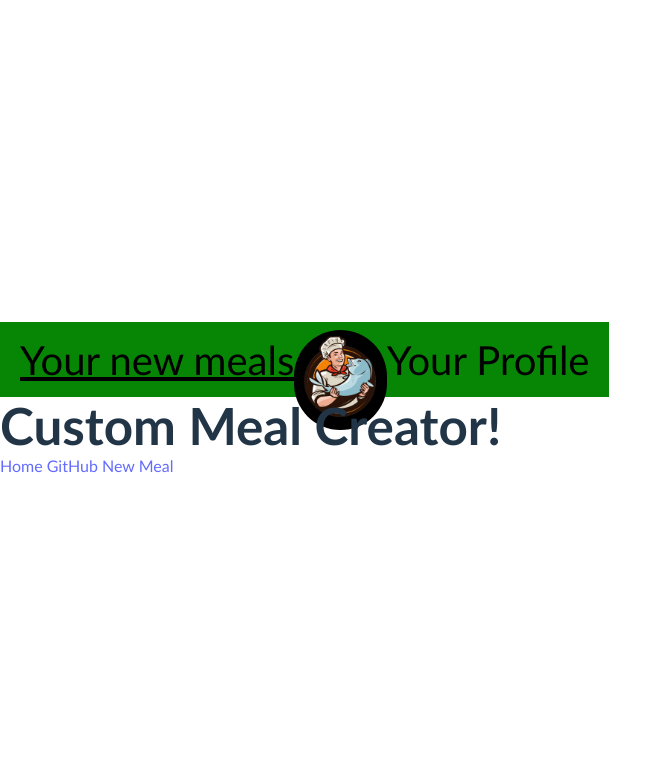
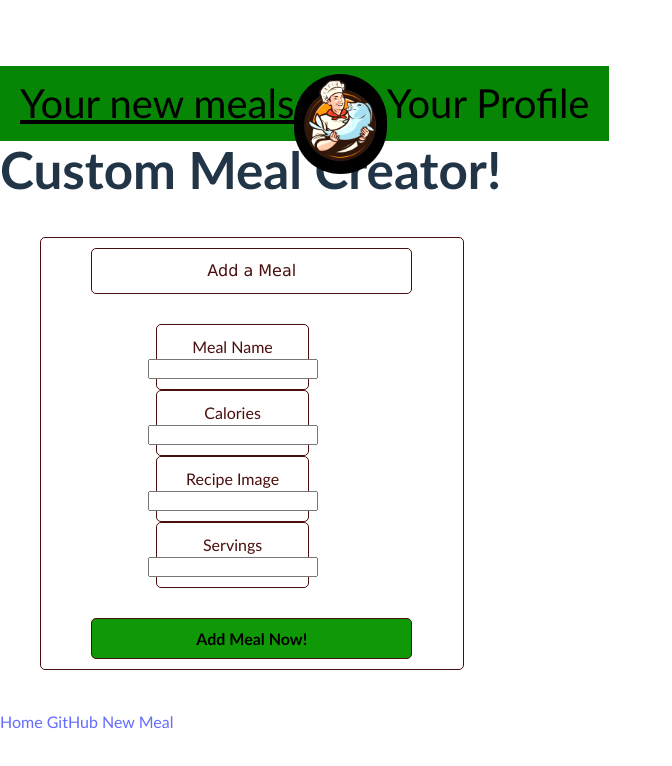
Before and after one commit to zomgbat/Project-2-React-Application, a React (Vite) app: page /custom-meal in a window 1280 px wide. Shown: the top 766 px of the page, without its empty margins (0-672 px from the left). Built offline with nearby package versions, Linux system fonts and the light colour scheme.

Commit message:
New meal form done

```diff
--- a/src/Components/Header.css
+++ b/src/Components/Header.css
@@ -16,6 +16,8 @@ header {
     border-radius: 200px; /* Adds rounded corners to the image */
     margin: auto; /* Centers the image horizontally in the flex container */
     display: block; /* Ensures the margin auto is effective */
+    filter: brightness(120%); /* Increase brightness for a vibrant appearance */
+    transition: transform 0.3s ease; /* Add transition for smooth animation */
 }
 
 .profileLink {
--- a/src/Pages/AboutPage.jsx
+++ b/src/Pages/AboutPage.jsx
@@ -3,7 +3,7 @@ import '../styles/AboutPage.css'
 function AboutPage() {
   return (
     <div className="about-container">
-      <h2> About Us </h2>
+
       <div className='creators'>
         <p class="about-paragraph">
 
@@ -37,7 +37,7 @@ function AboutPage() {
 
 
 
-          <img className="developer1-image" src="../src/images/logo.jpg" alt="Photo of Gavin" className="developer1-image" />
+          <img className="developer1-image" src="../src/images/logo.jpg" alt="Photo of Gavin"  />
 
 
 
@@ -47,7 +47,7 @@ function AboutPage() {
         <br></br>
 
 
-          <img className="developer2-image" src="../src/images/logo.jpg" alt="Photo of Barbara" className="developer2-image" />
+          <img className="developer2-image" src="../src/images/logo.jpg" alt="Photo of Barbara"  />
 
 
 
@@ -58,7 +58,7 @@ function AboutPage() {
         <br></br>
 
 
-          <img className="developer3-image" src="../src/images/logo.jpg" alt="Photo of Kumar" className="developer3-image" />
+          <img className="developer3-image" src="../src/images/logo.jpg" alt="Photo of Kumar"  />
 
 
 
--- a/src/Pages/CustomMealPage.jsx
+++ b/src/Pages/CustomMealPage.jsx
@@ -1,9 +1,66 @@
-function CustomMealPage() {
+import { useState } from "react";
+import '../styles/CustomMealPage.css'
+
+function CustomMealPage(props) {
+
+
+  const [mealName, setMealName] = useState("");
+  const [mealCalories, setMealCalories] = useState("");
+  const [mealDescription, setMealDescription] = useState("");
+  const [mealImage, setMealImage] = useState("");
+
+  const handleSubmit = (event) => {
+      event.preventDefault()
+      const newMeal = {mealName, mealCalories, mealDescription, mealImage};
+
+      props.setNewMeal([newMeal, ...props.meal])
+      setMealName("")
+      setMealCalories("")
+      setMealDescription ("")
+      setMealImage("")
+
+
+  };
+
     return(
       <>
           <h1>Custom Meal Creator!</h1>
+          <div className="form-container">
+            <form className= 'addArea' onSubmit={handleSubmit}>
+                <span>Add a Meal</span>
+                <div>
+
+                    <label >
+                        Meal Name
+                        <input value={mealName} onChange={(event) => { setMealName(event.target.value) }} id="setMealName" type="text" />
+                    </label>
+
+                    <label>
+                       Calories
+                        <input value={mealCalories} onChange={(event) => { setMealCalories(event.target.value) }} id="setMealCalories" type="number" />
+                    </label>
+
+                    <label>
+                        Recipe Image
+                        <input value={mealImage} onChange={(event) => { setMealImage(event.target.value) }} id="setMealImage" type="url" />
+                    </label>
+
+                    <label>
+                        Servings
+                        <input value={mealDescription} onChange={(event) => { setMealDescription(event.target.value) }} id="setMealDescription" type="text" />
+                    </label>
+                </div>
+
+                <button className= 'addNewButton' type="submit">Add Meal Now!</button>
+
+
+            </form>
+            </div>
       </>
     )
+
+
+
   };
 
   export default CustomMealPage;
--- a/src/styles/CustomMealPage.css
+++ b/src/styles/CustomMealPage.css
@@ -0,0 +1,44 @@
+.addArea,
+.addArea label,
+.addArea span,
+.addNewButton {
+    border: 1px solid rgb(74, 14, 14); /* Add border */
+    border-radius: 5px; /* Add border radius for rounded corners */
+    padding: 10px; /* Add padding for spacing */
+    display: flex;
+    justify-content: space-between;
+    flex-direction: column;
+    align-items: center;
+    width: 80%;
+
+}
+
+.addArea {
+    display: flex;
+    color: rgb(74, 14, 14);
+    gap: 30px;
+
+}
+
+.addArea span {
+    display: flex;
+    color: rgb(74, 14, 14);
+    font-family: Verdana, Geneva, Tahoma, sans-serif;
+    gap: 20px;
+}
+
+.addNewButton {
+    display: flex;
+    color: rgb(255, 255, 255);
+    background-color: rgb(15, 153, 6);
+    color: black;
+    font-weight: 800;
+    cursor: pointer;
+}
+.form-container {
+    margin: 0 auto;
+    max-width: 700px;
+    padding: 40px;
+
+
+}
```
